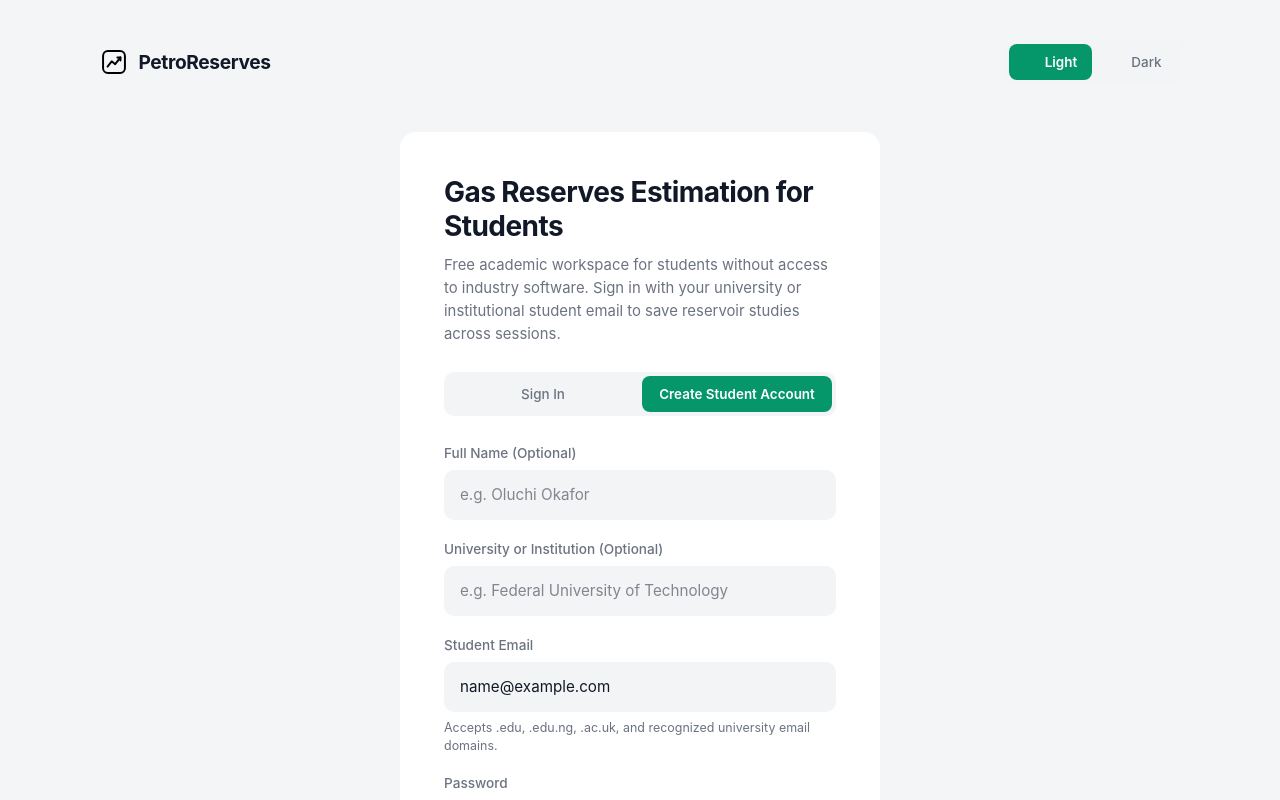
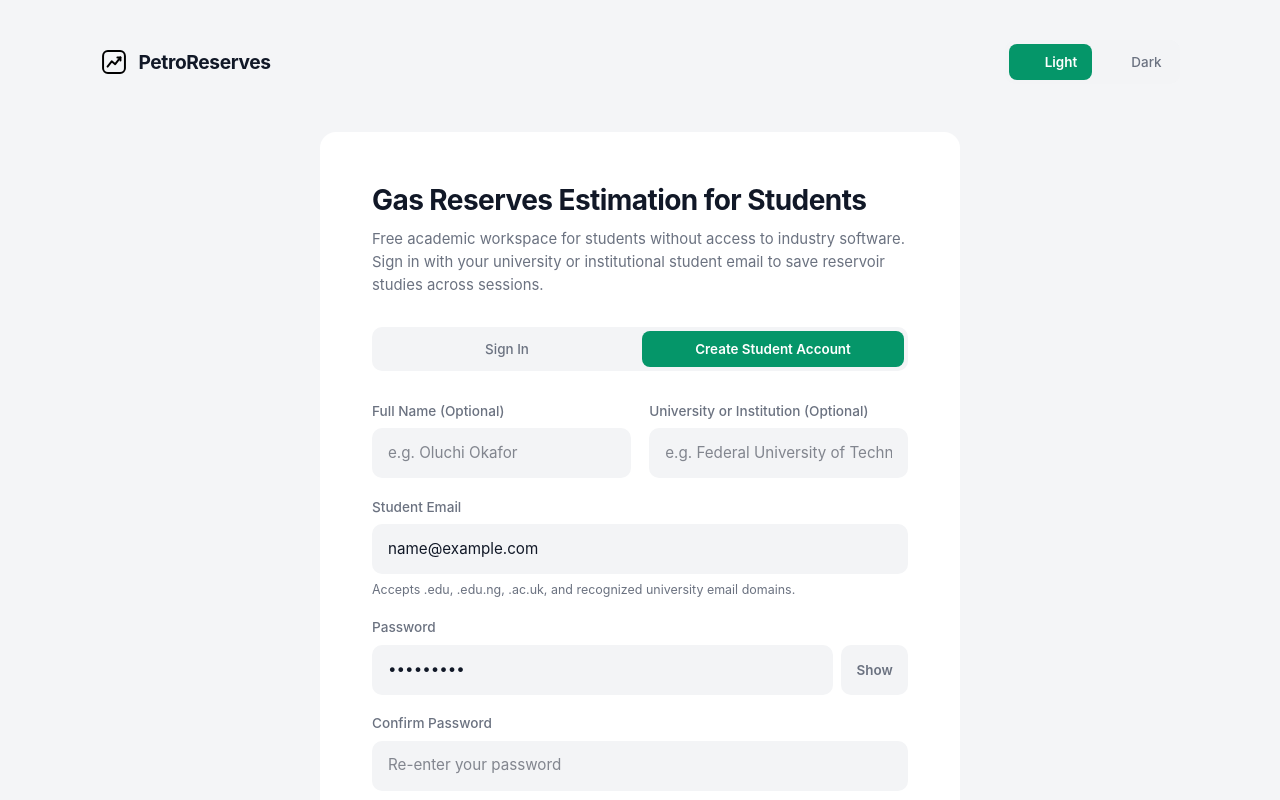
Before and after one commit to luchy30/final-yr-project, a React (Vite) app: page /login in a window 1280 px wide. Both pictures are taken after typing "name@example.com", "Sample123" into the empty fields and a click on the tab "Create Student Account". Built offline with nearby package versions, Linux system fonts and the light colour scheme; no server answers; some icons are missing; a web font is replaced by a local one.

Commit message:
Widen student login card and signup layout for more breathing room

```diff
--- a/src/App.css
+++ b/src/App.css
@@ -1879,14 +1879,20 @@ body {
 
 .auth-card {
   width: 100%;
-  max-width: 480px;
+  max-width: 640px;
   background-color: var(--bg-card);
   border-radius: 16px;
-  padding: clamp(1.75rem, 4vw, 2.75rem);
+  padding: clamp(2rem, 4.5vw, 3.25rem);
   box-sizing: border-box;
   display: flex;
   flex-direction: column;
-  gap: 1.65rem;
+  gap: 1.85rem;
+}
+
+.auth-optional-grid {
+  display: grid;
+  grid-template-columns: repeat(auto-fit, minmax(220px, 1fr));
+  gap: 1.15rem;
 }
 
 .auth-header {
--- a/src/pages/LoginPage.jsx
+++ b/src/pages/LoginPage.jsx
@@ -147,7 +147,7 @@ export function LoginPage() {
 
           <form onSubmit={handleSubmit} className="auth-form" noValidate>
             {mode === 'signup' && (
-              <>
+              <div className="auth-optional-grid">
                 <div className="input-cell">
                   <label htmlFor="auth-full-name">Full Name (Optional)</label>
                   <input
@@ -175,7 +175,7 @@ export function LoginPage() {
                     autoComplete="organization"
                   />
                 </div>
-              </>
+              </div>
             )}
 
             <div className="input-cell">
```
